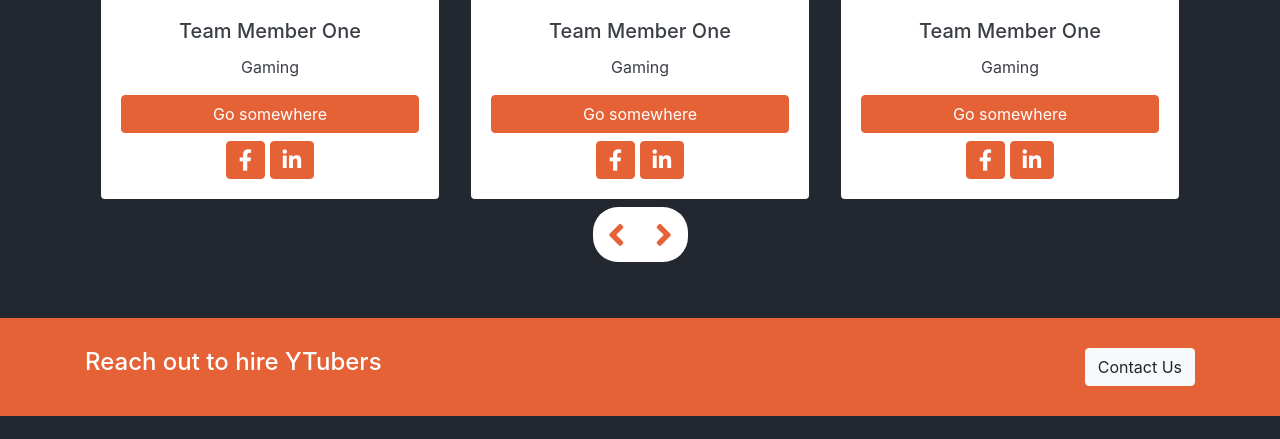
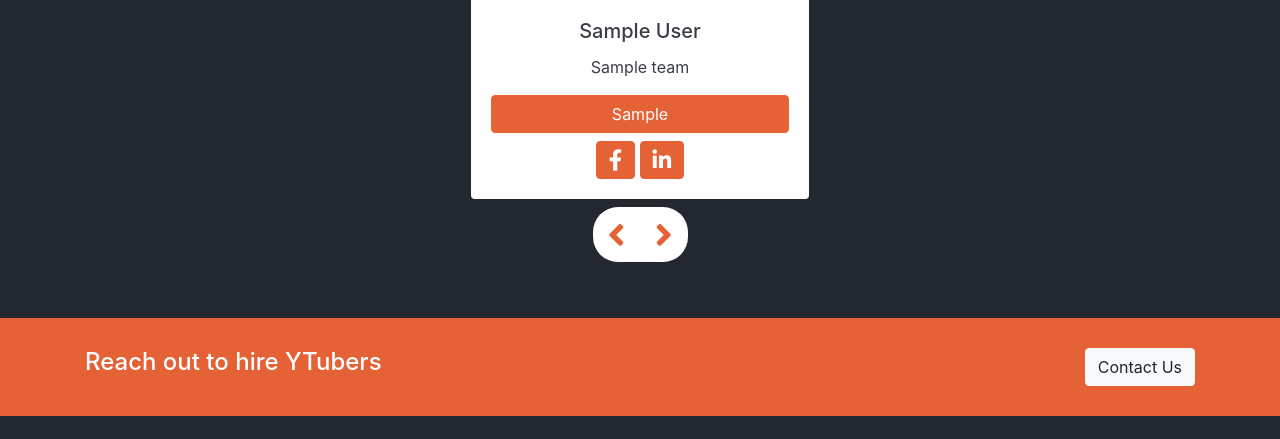
Before and after one commit to Dhruv-Sachdev1313/tubers, a Django app: template templates/webpages/about.html in a window 1280 px wide. Shown: the part 1519-1958 px from the top of the page. Run offline with Django 3.2, Linux system fonts and the light colour scheme; the template is opened without the code that fills it: most values are stand-ins (such as "Sample title", 1, 10 or a date in 2020); grey boxes marked "Sample" are stand-in pictures.

Commit message:
added button and fixed team backend
Signed-off-by: Dhruv-Sachdev1313 <dhruvhsachdev@gmail.com>

```diff
--- a/templates/webpages/about.html
+++ b/templates/webpages/about.html
@@ -55,63 +55,20 @@
       <div class="team slider" data-slick='{"slidesToShow": 3, "slidesToScroll": 1}'>
 
         <!-- team 1 -->
+        {% for team in teams %}
         <div class="card border-0 text-center  ml-3 mr-3">
-          <img src="https://placeimg.com/640/480/people" class="card-img-top" alt="team-member">
+          <img src="{{team.photo.url}}" class="card-img-top" alt="team-member">
           <div class="card-body">
-            <h5 class="card-title">Team Member One</h5>
-            <p class="card-text">Gaming</p>
-            <a href="#" class="btn btn-accent btn-block">Go somewhere</a>
+            <h5 class="card-title">{{team.first_name}} {{team.last_name}}</h5>
+            <p class="card-text">{{team.role_name}}</p>
+            <a href="#" class="btn btn-accent btn-block">{{team.first_name}}</a>
             <div class="text-center mt-2">
               <button class="btn btn-accent"> <i class="fab fa-facebook-f fa-lg	"></i> </button>
               <button class="btn btn-accent"> <i class="fab fa-linkedin-in fa-lg	"></i> </button>
             </div>
           </div>
         </div>
-
-
-        <!-- team 1 -->
-        <div class="card border-0 text-center  ml-3 mr-3">
-          <img src="https://placeimg.com/640/480/people" class="card-img-top" alt="team-member">
-          <div class="card-body">
-            <h5 class="card-title">Team Member One</h5>
-            <p class="card-text">Gaming</p>
-            <a href="#" class="btn btn-accent btn-block">Go somewhere</a>
-            <div class="text-center mt-2">
-              <button class="btn btn-accent"> <i class="fab fa-facebook-f fa-lg	"></i> </button>
-              <button class="btn btn-accent"> <i class="fab fa-linkedin-in fa-lg	"></i> </button>
-            </div>
-          </div>
-        </div>
-
-
-        <!-- team 1 -->
-        <div class="card border-0 text-center  ml-3 mr-3">
-          <img src="https://placeimg.com/640/480/people" class="card-img-top" alt="team-member">
-          <div class="card-body">
-            <h5 class="card-title">Team Member One</h5>
-            <p class="card-text">Gaming</p>
-            <a href="#" class="btn btn-accent btn-block">Go somewhere</a>
-            <div class="text-center mt-2">
-              <button class="btn btn-accent"> <i class="fab fa-facebook-f fa-lg	"></i> </button>
-              <button class="btn btn-accent"> <i class="fab fa-linkedin-in fa-lg	"></i> </button>
-            </div>
-          </div>
-        </div>
-
-
-        <!-- team 1 -->
-        <div class="card border-0 text-center ml-3 mr-3">
-          <img src="https://placeimg.com/640/480/people" class="card-img-top" alt="team-member">
-          <div class="card-body">
-            <h5 class="card-title">Team Member One</h5>
-            <p class="card-text">Gaming</p>
-            <a href="#" class="btn btn-accent btn-block">Go somewhere</a>
-            <div class="text-center mt-2">
-              <button class="btn btn-accent"> <i class="fab fa-facebook-f fa-lg	"></i> </button>
-              <button class="btn btn-accent"> <i class="fab fa-linkedin-in fa-lg	"></i> </button>
-            </div>
-          </div>
-        </div>
+        {% endfor %}
 
 
       </div>
--- a/templates/webpages/home.html
+++ b/templates/webpages/home.html
@@ -155,7 +155,7 @@
         </div>
         {% endfor %}
 
-
+      </div>
 
       <div class="controls d-flex justify-content-center mt-2 mb-2">
         <div class="d-flex">
```
